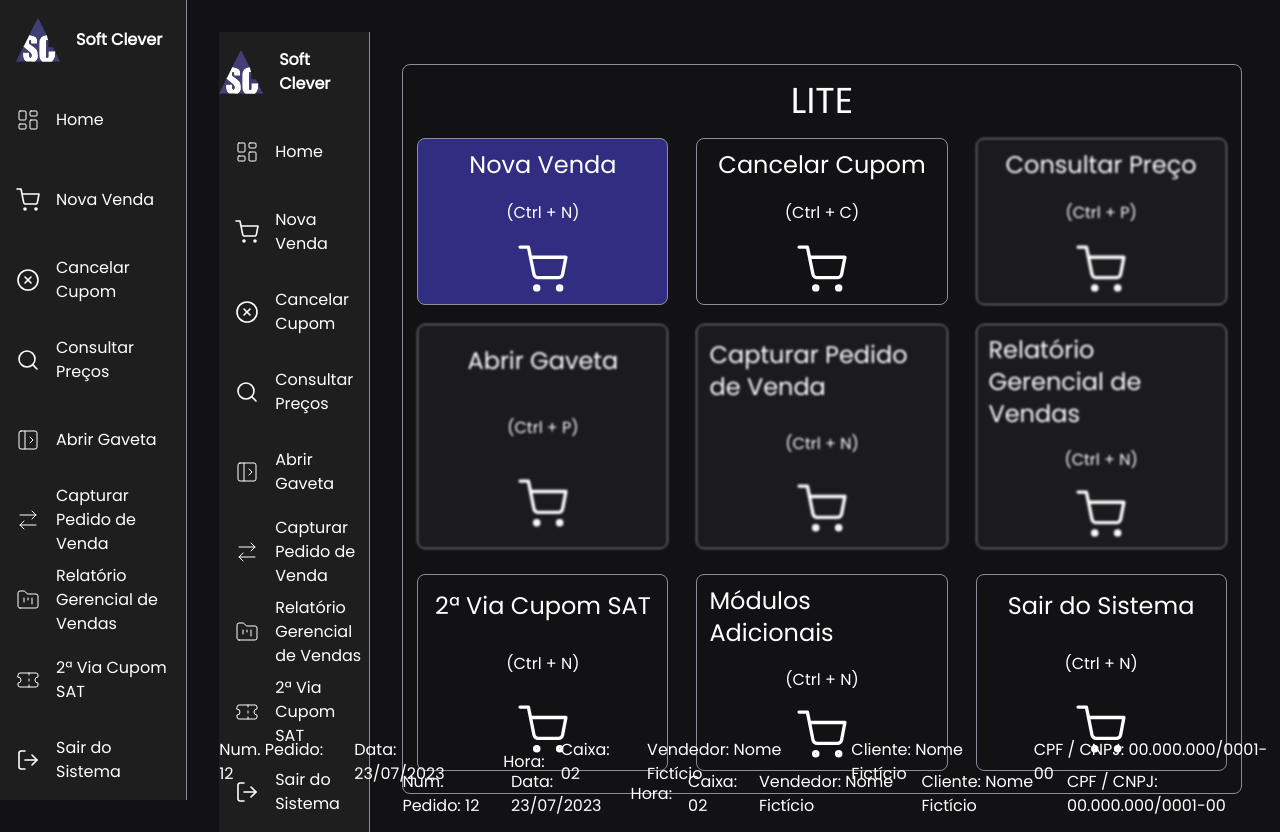
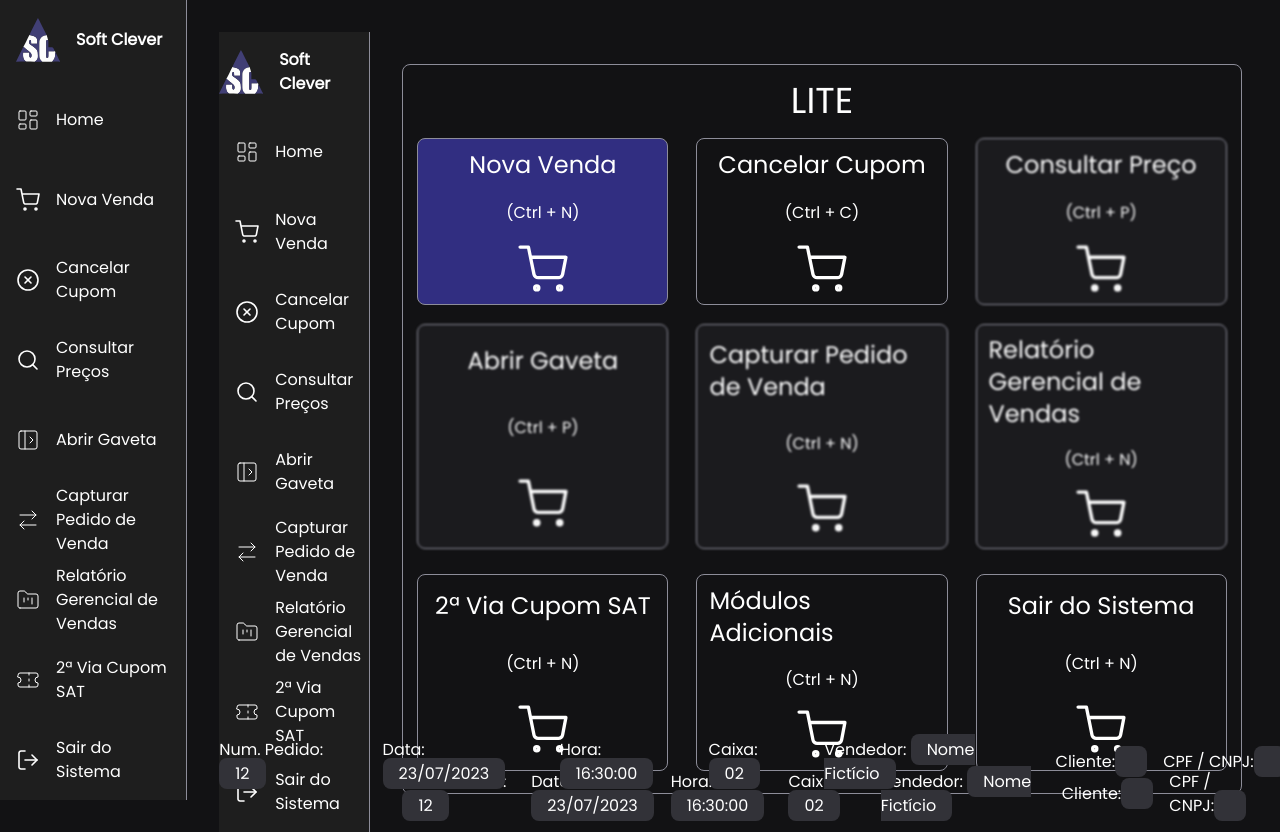
Before and after one commit to devCaioFreire/sat, a Next.js app: page /dashboard in a window 1280 px wide. Built offline with nearby package versions, Linux system fonts and the light colour scheme.

Commit message:
formatter and data client on footer

```diff
--- a/src/app/dashboard/layout.tsx
+++ b/src/app/dashboard/layout.tsx
@@ -1,6 +1,7 @@
 'use client'
 import { Footer } from "@/components/footer";
 import { Navbar } from "@/components/navbar";
+import { CustomerProvider } from "@/context/customerData";
 import { ProductProvider } from "@/context/salesList";
 import { usePathname } from "next/navigation";
 
@@ -15,6 +16,7 @@
 
   return (
     <ProductProvider>
+      <CustomerProvider>
         <div className="flex h-[100vh] gap-8">
           <Navbar />
           <section className="flex-col justify-center items-center pt-8 w-[85%] h-full">
@@ -24,6 +26,7 @@
             {!isHomePage && <Footer />}
           </section>
         </div>
+      </CustomerProvider>
     </ProductProvider>
   );
 }
--- a/src/app/dashboard/sales/components/checkoutModalList.tsx
+++ b/src/app/dashboard/sales/components/checkoutModalList.tsx
@@ -1,5 +1,5 @@
 import { ProductContext } from "@/context/salesList";
-import { formatCurrency } from "@/utils/date";
+import { formatCurrency } from "@/utils/formatter";
 import { useContext, useState } from "react";
 
 export interface CheckoutModalProps {
--- a/src/app/dashboard/sales/components/customerModalList.tsx
+++ b/src/app/dashboard/sales/components/customerModalList.tsx
@@ -1,3 +1,5 @@
+import { useCustomerContext } from "@/context/customerData";
+import { useState } from "react";
 
 export interface CustomerModalProps {
   id?: number;
@@ -10,10 +12,23 @@
 
 export const CustomerModalList: React.FC<CustomerModalProps> = ({ isOpenCustomerModal, onCloseCustomerModal, onFormSubmitCustomer }) => {
 
+  const { setCustomerData } = useCustomerContext();
+
+  const [cpfOrCnpj, setCpfOrCnpj] = useState<string>('');
+  const [customerData, setCustomerDataa] = useState<{ customerID?: number; customerName?: string; cpfOrCnpj?: string }>({});
+  const customerID = 0;
+  const customerName = 'Consumidor Final';
+
   function handleSubmit(e: React.FormEvent<HTMLFormElement>) {
     e.preventDefault();
 
+    const customerData = {
+      customerID: customerID,
+      customerName: customerName,
+      cpfOrCnpj: cpfOrCnpj,
+    };
 
+    setCustomerData(customerData);
     onFormSubmitCustomer?.();
     onCloseCustomerModal?.();
   }
@@ -27,14 +42,16 @@
 
         <h1>Cliente</h1>
         <div className="flex justify-between gap-4">
-          <span className="bg-backgroundFields px-9 py-2 mb-4 rounded-lg">01</span>
-          <span className="flex w-full bg-backgroundFields px-9 py-2 mb-4 rounded-lg">Cliente Fictício</span>
+          <span className="bg-backgroundFields px-9 py-2 mb-4 rounded-lg">{customerID}</span>
+          <span className="flex w-full bg-backgroundFields px-9 py-2 mb-4 rounded-lg">{customerName}</span>
         </div>
 
         <input
-        placeholder="XX. XXX. XXX/0001-XX"
-        type="number"
-        className="flex w-full bg-backgroundFields px-9 py-2 mb-4 rounded-lg"
+          placeholder="XX. XXX. XXX/0001-XX"
+          type="number"
+          value={cpfOrCnpj}
+          onChange={(e) => setCpfOrCnpj(e.target.value)}
+          className="flex w-full bg-backgroundFields px-9 py-2 mb-4 rounded-lg"
         />
 
         <h1>Vendedor</h1>
@@ -42,7 +59,6 @@
           <span className="bg-backgroundFields px-9 py-2 mb-4 rounded-lg">01</span>
           <span className="flex w-full bg-backgroundFields px-9 py-2 mb-4 rounded-lg">Vendedor Fictício</span>
         </div>
-
 
       </div>
       <button
--- a/src/app/dashboard/sales/components/list.tsx
+++ b/src/app/dashboard/sales/components/list.tsx
@@ -1,5 +1,5 @@
 import { ProductContext } from "@/context/salesList";
-import { formatCurrency } from "@/utils/date";
+import { formatCurrency } from "@/utils/formatter";
 import { KeyboardEvent, useContext, useEffect, useState } from "react";
 
 export function List() {
--- a/src/app/dashboard/sales/components/totalValueSale.tsx
+++ b/src/app/dashboard/sales/components/totalValueSale.tsx
@@ -1,6 +1,6 @@
 'use client'
 import { ProductContext } from "@/context/salesList";
-import { formatCurrency } from "@/utils/date";
+import { formatCurrency } from "@/utils/formatter";
 import { useContext } from "react";
 
 export function TotalValueSale() {
--- a/src/app/dashboard/sales/page.tsx
+++ b/src/app/dashboard/sales/page.tsx
@@ -1,6 +1,6 @@
 'use client'
 import { ProductContext } from "@/context/salesList";
-import { formatCurrency } from "@/utils/date";
+import { formatCurrency } from "@/utils/formatter";
 import { useContext, useEffect, useRef, useState } from "react";
 import { Barcode } from "./components/barcode";
 import CheckoutModal from "./components/checkoutModal";
@@ -82,7 +82,7 @@
       window.removeEventListener("keydown", handleEscapeKeyPress);
     };
 
-  }, [customerModalOpen, selectedProductIndex, product, saleModalOpen, activeElementBeforeModal]);
+  }, [customerModalOpen, selectedProductIndex, product, saleModalOpen, activeElementBeforeModal, formSubmitted]);
 
   const handleClearList = () => {
     setSelectedProductIndex(-1);
@@ -98,6 +98,7 @@
     setFormSubmitted(true);
     handleClearList();
     closeModal();
+    setCustomerModalOpen(true);
   };
 
   return (
--- a/src/components/footer.tsx
+++ b/src/components/footer.tsx
@@ -1,10 +1,9 @@
-import { CurrentDateFormatted, CurrentTimeFormatted } from "@/utils/date";
-
-interface FooterProps {
-
-}
+import { useCustomerContext } from "@/context/customerData";
+import { CurrentDateFormatted, CurrentTimeFormatted, formatCpfOrCnpj } from "@/utils/formatter";
 
 export function Footer() {
+
+  const { customerData } = useCustomerContext();
 
   const currentDate = CurrentDateFormatted();
   const currentTime = CurrentTimeFormatted();
@@ -13,31 +12,31 @@
     <footer className="flex w-full h-[0%] justify-center items-center">
       <ul className="flex gap-4">
         <li className="flex items-center gap-1">
-          <span>Num. Pedido: 12</span>
+          <span>Num. Pedido: <span className="bg-backgroundFields px-4 py-1 mb-4 rounded-lg">12</span></span>
+        </li>
+
+        <li className="flex items-center gap-2">
+          <span>Data: <span className="bg-backgroundFields px-4 py-1 mb-4 rounded-lg">{currentDate}</span></span>
         </li>
 
         <li className="flex items-center gap-1">
-          <span>Data: {currentDate}</span>
-        </li>
-
-        <li className="flex items-center gap-1">
-          <span>Hora: </span>
+          <span>Hora: <span className="bg-backgroundFields px-4 py-1 mb-4 rounded-lg">{'16:30:00'}</span></span>
         </li >
 
         <li className="flex items-center gap-1">
-          <span>Caixa: 02</span>
+          <span>Caixa: <span className="bg-backgroundFields px-4 py-1 mb-4 rounded-lg">02</span></span>
         </li >
 
         <li className="flex items-center gap-1">
-          <span>Vendedor: Nome Fictício</span>
+          <span>Vendedor: <span className="bg-backgroundFields px-4 py-1 mb-4 rounded-lg">Nome Fictício</span></span>
         </li >
 
         <li className="flex items-center gap-1">
-          <span>Cliente: Nome Fictício</span>
+          <span>Cliente: <span className="bg-backgroundFields px-4 py-1 mb-4 rounded-lg">{customerData.customerName}</span></span>
         </li >
 
         <li className="flex items-center gap-1">
-          <span>CPF / CNPJ: 00.000.000/0001-00</span>
+          <span>CPF / CNPJ: <span className="bg-backgroundFields px-4 py-1 mb-4 rounded-lg">{formatCpfOrCnpj(customerData.cpfOrCnpj!)}</span></span>
         </li >
       </ul >
     </footer >
--- /dev/null
+++ b/src/context/customerData.tsx
@@ -0,0 +1,32 @@
+import { createContext, useContext, useState } from 'react';
+
+interface CustomerData {
+  customerID?: number;
+  customerName?: string;
+  cpfOrCnpj?: string;
+}
+
+interface CustomerContextValue {
+  customerData: CustomerData;
+  setCustomerData: (data: CustomerData) => void;
+}
+
+const CustomerContext = createContext<CustomerContextValue | undefined>(undefined);
+
+export function useCustomerContext() {
+  const context = useContext(CustomerContext);
+  if (!context) {
+    throw new Error('useCustomerContext must be used within a CustomerProvider');
+  }
+  return context;
+}
+
+export function CustomerProvider({ children }: { children: React.ReactNode }) {
+  const [customerData, setCustomerData] = useState<CustomerData>({});
+
+  return (
+    <CustomerContext.Provider value={{ customerData, setCustomerData }}>
+      {children}
+    </CustomerContext.Provider>
+  );
+}
--- a/src/utils/date.tsx
+++ b/src/utils/formatter.tsx
@@ -33,3 +33,19 @@
   }
   return value.toLocaleString('pt-BR', { style: 'currency', currency: 'BRL' });
 }
+
+export const formatCpfOrCnpj = (value: string | undefined | null): string => {
+  if (!value) {
+    return '';
+  }
+
+  const digits = value.replace(/\D/g, '');
+
+  if (digits.length === 11) {
+    return `${digits.substr(0, 3)}.${digits.substr(3, 3)}.${digits.substr(6, 3)}-${digits.substr(9, 2)}`;
+  } else if (digits.length === 14) {
+    return `${digits.substr(0, 2)}.${digits.substr(2, 3)}.${digits.substr(5, 3)}/${digits.substr(8, 4)}-${digits.substr(12, 2)}`;
+  } else {
+    return value;
+  }
+};
```
Lines whose indentation alone changed are shown as unchanged.
